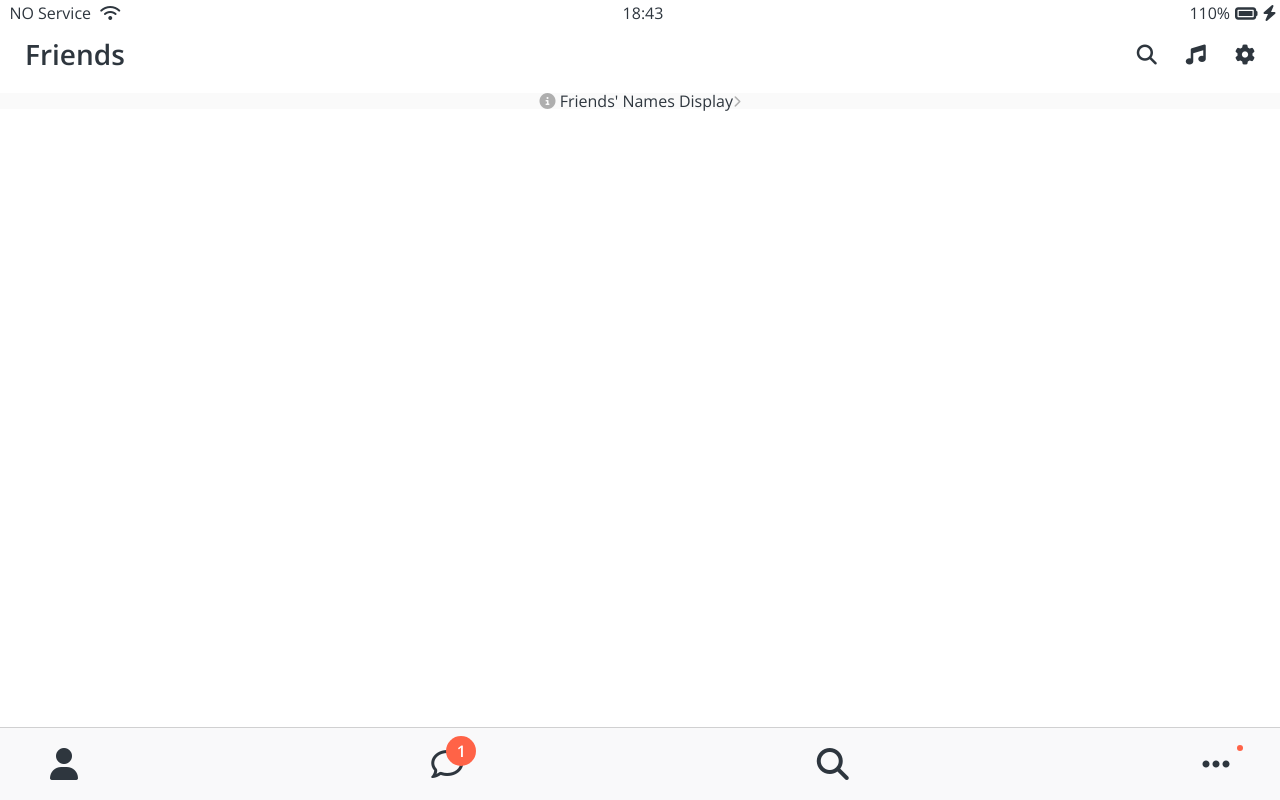
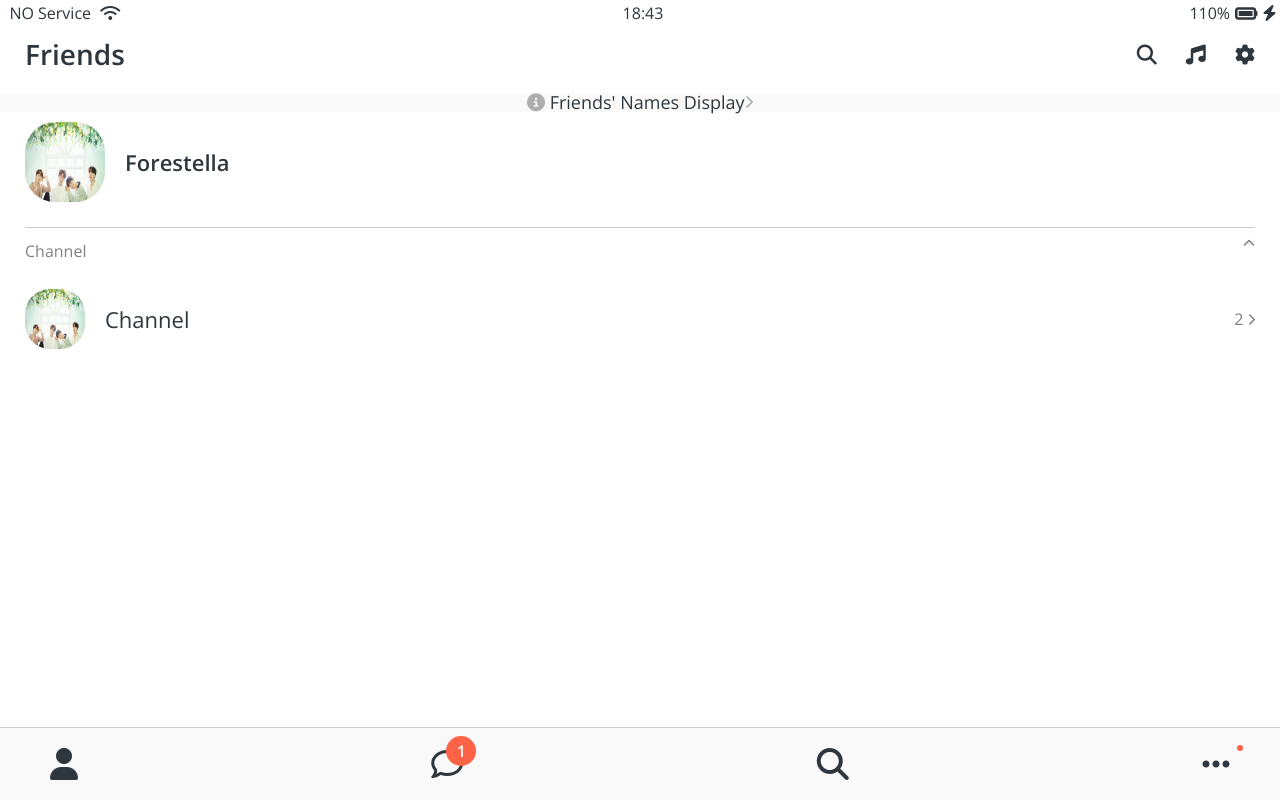
Before and after one commit to merryring/kokoa-clone-2021, a plain HTML site: page friends.html in a window 1280 px wide. Drawn offline with nearby package versions, Linux system fonts and the light colour scheme.

Commit message:
friends(2)

```diff
--- a/css/components/screen-header.css
+++ b/css/components/screen-header.css
@@ -1,8 +1,8 @@
 .screen-header{
     display: flex;
     justify-content: space-between;
-    padding: 25px;
-    padding-top: 40px;
+    padding: var(--horizontal-space);
+    padding-top:40px;
     align-items: center;
 }
 .screen__title{
--- /dev/null
+++ b/css/components/user-component.css
@@ -0,0 +1,43 @@
+.user-component {
+    justify-content: space-between;
+}
+.user-component,
+.user-component__cloumn:first-child{
+    display: flex;
+    align-items: center;
+
+}
+
+.user-component__avatar{
+    width:70px;
+    height: 70px;
+    border-radius: 30px;
+    margin-right: 20px;
+}
+.user-component__title{
+    font-weight: 600;
+    font-size: 22px;
+}
+.user-component__subtitle{
+    margin-top:8px;
+    font-size:17px;
+    color: rgba(0, 0, 0, 0.5);
+}
+
+.user-component__avatar--xl{
+    width:80px;
+    height: 80px;
+}
+.user-component__avatar--sm{
+    width:60px;
+    height: 60px;
+    border-radius: 25px;
+}
+
+.user-component__title--not-bold{
+    font-weight: 400;
+}
+
+.user-component__cloumn:last-child{
+    color: rgba(0, 0, 0, 0.5);
+}
--- a/css/screens/friends.css
+++ b/css/screens/friends.css
@@ -3,8 +3,25 @@
     display: block;
     background-color: #fafafa;
     padding: 15px, 0px;
-    font-size: 16px;
+    font-size: 18px;
+    margin-bottom: 10px;
 }
 #friends-display-link i{
     color: rgba(0, 0, 0, 0.3)
 }
+
+.friends-screen{
+    padding: 0px var(--horizontal-space);
+}
+
+.friends-screen__chennel{
+    margin-top: 25px;
+    border-top: 1px solid rgba(0, 0, 0, 0.2);
+    padding-top: 15px;
+}
+.friends-screen__channel-header{
+    margin-bottom: 30px;
+    display: flex;
+    justify-content: space-between;
+    color: rgba(0, 0, 0, 0.5);
+}
--- a/css/styles.css
+++ b/css/styles.css
@@ -6,6 +6,7 @@
 @import "components/status-bar.css";
 @import "components/nav-bar.css";
 @import "components/screen-header.css";
+@import "components/user-component.css";
 
 /*Screens*/
 @import "screens/login.css";
--- a/css/variables.css
+++ b/css/variables.css
@@ -1,4 +1,5 @@
 :root{
     --yellow: #FAE100;
     --wood: #3C1D1E;
+    --horizontal-space: 25px;
 }
--- a/friends.html
+++ b/friends.html
@@ -36,6 +36,37 @@
         <i class="fas fa-info-circle"></i> Friends' Names Display<i class="fas fa-chevron-right fa-xs"></i>
     </a>
 
+    <main class="friends-screen">
+        <div class="user-component">
+            <div class="user-component__cloumn">
+                <img src="screenshots/forestella.jpeg" class="user-component__avatar user-component__avatar--xl"/>
+                <div class="user-component__text">
+                    <h4 class="user-component__title">Forestella</h4>
+                    <!-- <h6 class="user-component__subtitle">this text whatever</h6> -->
+                </div>
+            </div>
+            <div class="user-component__cloumn"></div>
+        </div>
+        <div class="friends-screen__chennel">
+            <div class="friends-screen__channel-header">
+                <span>Channel</span>
+                <i class="fas fa-chevron-up fa-xs"></i>
+            </div>
+                <div class="user-component">
+                    <div class="user-component__cloumn">
+                        <img src="screenshots/forestella.jpeg" class="user-component__avatar user-component__avatar--sm"/>
+                        <div class="user-component__text">
+                            <h4 class="user-component__title user-component__title--not-bold">Channel</h4>
+                        </div>
+                    </div>
+                    <div class="user-component__cloumn">
+                        <span>2</span>
+                        <i class="fas fa-chevron-right fa-xs"></i>
+                    </div>
+                </div>
+             </div>
+    </main>
+
     <nav class="nav">
         <ul class="nav__list">
             <li class="nav__btn">
```
Also changed, not shown: screenshots/forestella.jpeg (added).
